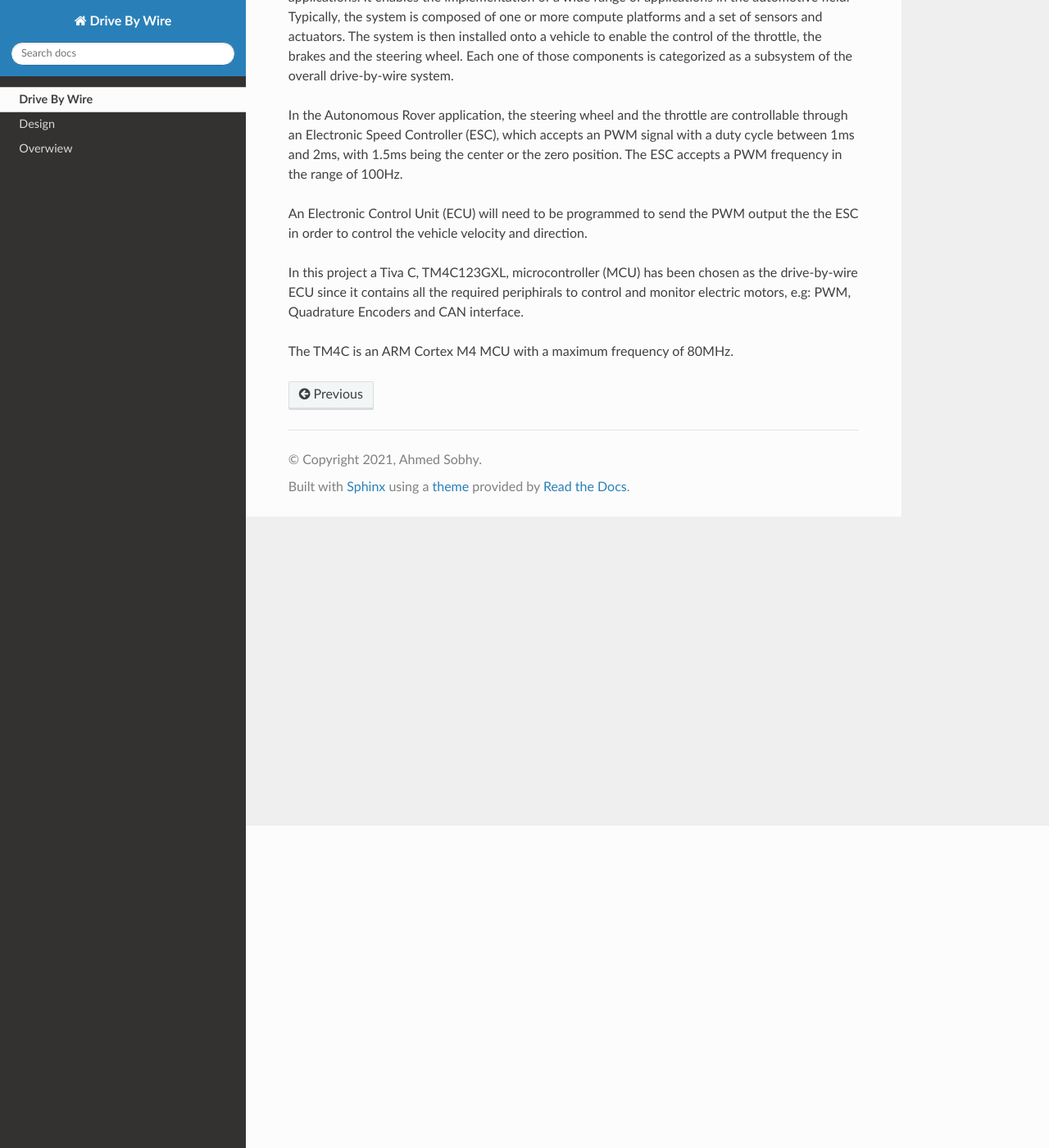
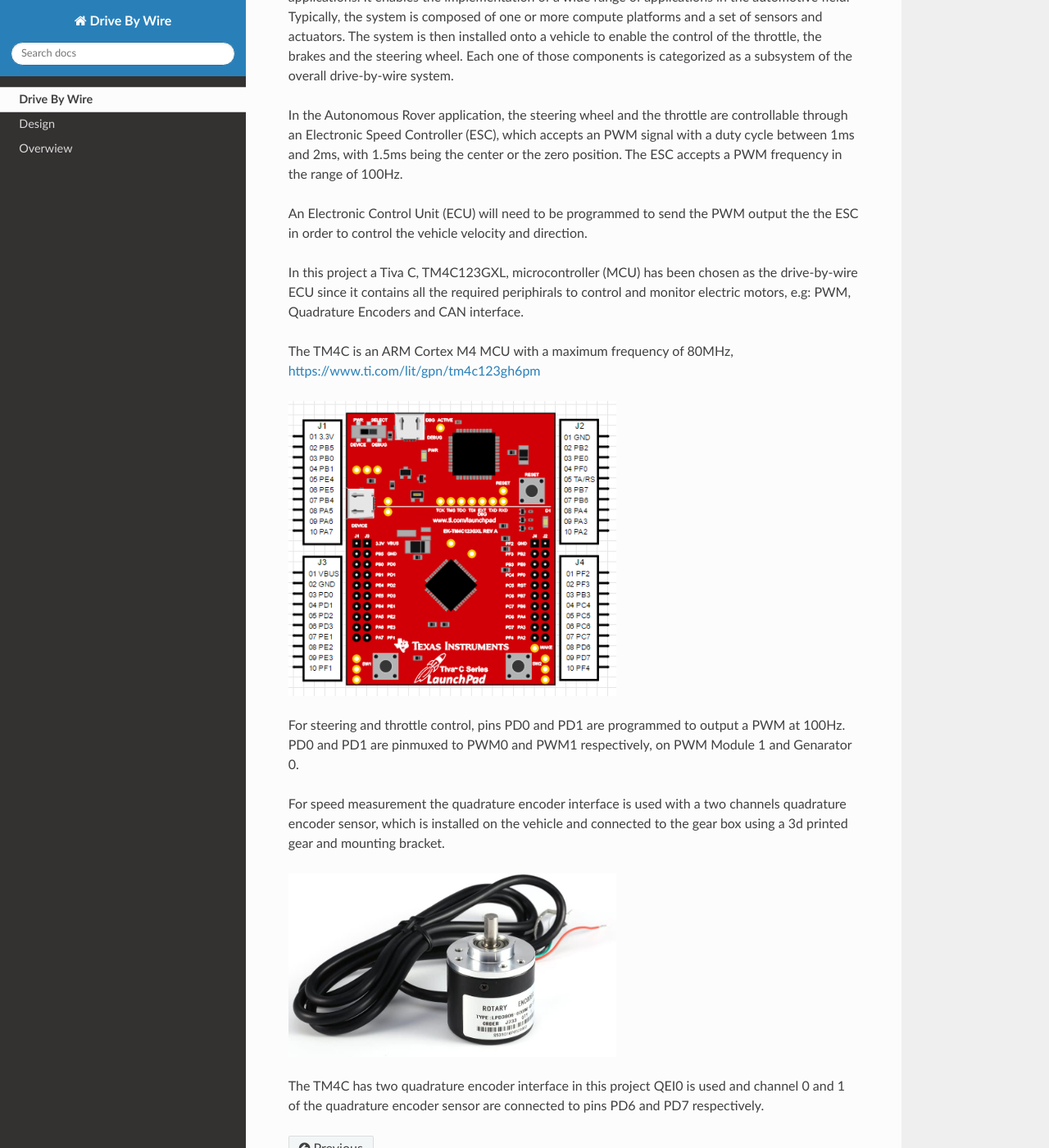
Before and after one commit to autonomous-framework/docs, a Sphinx documentation site: the page built from source/drive_by_wire.rst, in a window 1280 px wide and 1400 px high, scrolled down 393 px. Shown: the whole window at 82% size. Built offline with Sphinx 7.4.7 and the Read the Docs theme 2.0.0, drawn with Linux system fonts in a browser that asks for light colours.

Commit message:
qei and pics

```diff
--- a/source/drive_by_wire.rst
+++ b/source/drive_by_wire.rst
@@ -22,4 +22,16 @@
 
 In this project a Tiva C, TM4C123GXL, microcontroller (MCU) has been chosen as the drive-by-wire ECU since it contains all the required periphirals to control and monitor electric motors, e.g: PWM, Quadrature Encoders and CAN interface.
 
-The TM4C is an ARM Cortex M4 MCU with a maximum frequency of 80MHz.
+The TM4C is an ARM Cortex M4 MCU with a maximum frequency of 80MHz, https://www.ti.com/lit/gpn/tm4c123gh6pm
+
+.. image:: resources/TM4C.png
+    :width: 400
+
+For steering and throttle control, pins PD0 and PD1 are programmed to output a PWM at 100Hz. PD0 and PD1 are pinmuxed to PWM0 and PWM1 respectively, on PWM Module 1 and Genarator 0.
+
+For speed measurement the quadrature encoder interface is used with a two channels quadrature encoder sensor, which is installed on the vehicle and connected to the gear box using a 3d printed gear and mounting bracket.
+
+.. image:: resources/Quadrature_encoder.jpg
+    :width: 400
+
+The TM4C has two quadrature encoder interface in this project QEI0 is used and channel 0 and 1 of the quadrature encoder sensor are connected to pins PD6 and PD7 respectively.
```
Also changed, not shown: source/resources/Quadrature_encoder.jpg (added), source/resources/TM4C.png (added), source/resources/TM4C123x-Features.png (added).
